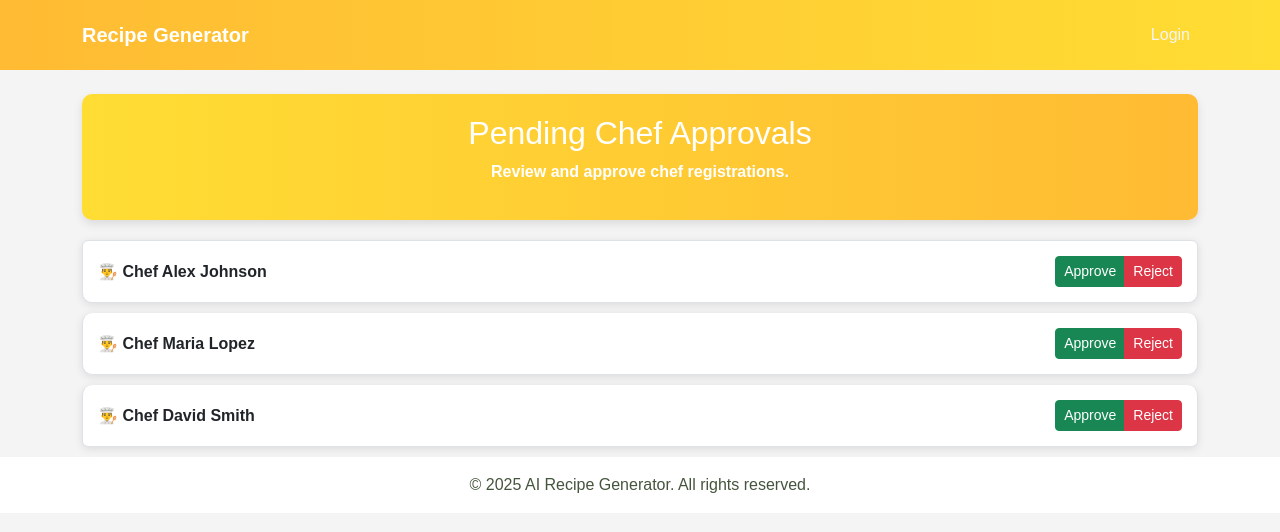
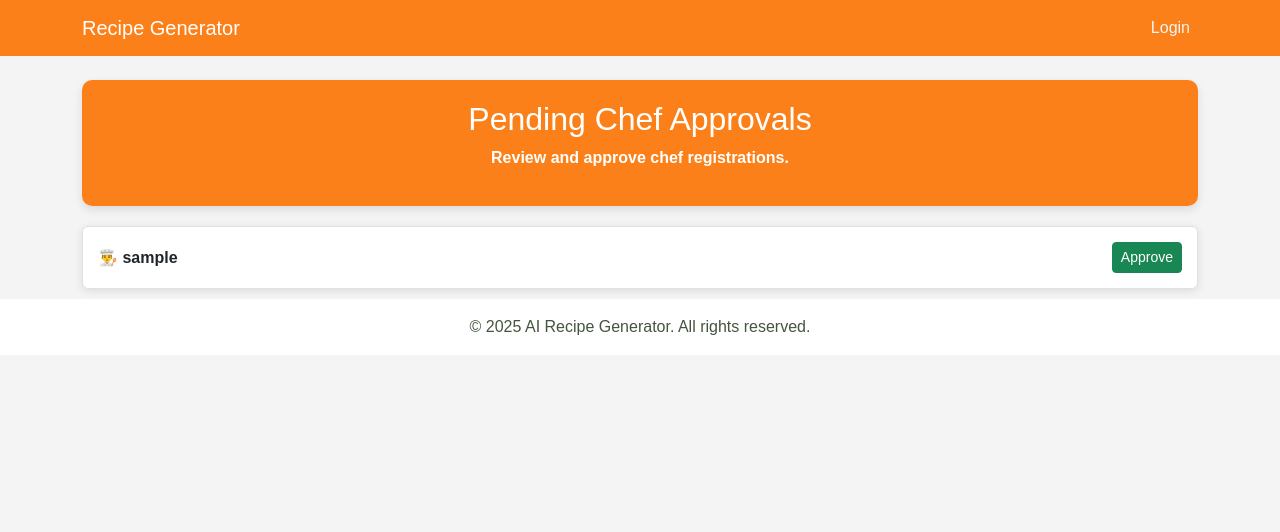
Before and after one commit to lishazz/recipe_generator, a Django app: template apps/administrator/templates/approve_chef.html in a window 1280 px wide. Shown: the top 532 px of the page. Run offline with Django 3.2, Linux system fonts and the light colour scheme; the template is opened without the code that fills it: most values are stand-ins (such as "Sample title", 1, 10 or a date in 2020); some libraries are stand-ins or nearby versions.

Commit message:
clear chef module

```diff
--- a/apps/administrator/templates/approve_chef.html
+++ b/apps/administrator/templates/approve_chef.html
@@ -10,27 +10,9 @@
         background-color: #f4f4f4;
         font-family: 'Poppins', sans-serif;
     }
-    .navbar {
-        background: linear-gradient(to right, #ffbb33, #ffdd33);
-        padding: 15px;
-    }
-    .navbar-brand {
-        font-weight: bold;
-        color: #fff !important;
-    }
-    .btn-custom {
-        background-color: #ffbb33;
-        color: #fff;
-        border-radius: 25px;
-        transition: 0.3s;
-        padding: 10px 20px;
-        font-weight: bold;
-    }
-    .btn-custom:hover {
-        background-color: #ffdd33;
-    }
+
     .dashboard-header {
-        background: linear-gradient(to right, #ffdd33, #ffbb33);
+        background: linear-gradient(to right, #FC8019, #FC8019);
         color: #fff;
         padding: 20px;
         border-radius: 10px;
@@ -70,24 +52,22 @@
         <p>Review and approve chef registrations.</p>
     </div>
     <ul class="list-group" id="pending-chefs">
-        <li class="list-group-item">👨‍🍳 Chef Alex Johnson
-            <div class="btn-group">
-                <button class="btn btn-success btn-sm">Approve</button>
-                <button class="btn btn-danger btn-sm">Reject</button>
-            </div>
-        </li>
-        <li class="list-group-item">👨‍🍳 Chef Maria Lopez
-            <div class="btn-group">
-                <button class="btn btn-success btn-sm">Approve</button>
-                <button class="btn btn-danger btn-sm">Reject</button>
-            </div>
-        </li>
-        <li class="list-group-item">👨‍🍳 Chef David Smith
-            <div class="btn-group">
-                <button class="btn btn-success btn-sm">Approve</button>
-                <button class="btn btn-danger btn-sm">Reject</button>
-            </div>
-        </li>
+        {% for chef in chefs %}
+            <li class="list-group-item">
+                👨‍🍳 {{ chef.username }}
+                <div class="btn-group">
+                    <form method="POST" action="{% url 'approve_chef' chef.id %}">
+                    {% csrf_token %}
+                    {% if chef.is_chef_approved %}
+                        <button class="btn btn-danger btn-sm" type="submit">Disable</button>
+                    {% else %}
+                        <button class="btn btn-success btn-sm" type="submit">Approve</button>
+                    {% endif %}
+                    </form>
+                </div>
+            </li>
+        {% endfor %}
+
     </ul>
 </section>
 
--- a/apps/common/models.py
+++ b/apps/common/models.py
@@ -10,6 +10,7 @@ class User(AbstractUser):
     role = models.CharField(max_length=20, choices=ROLES, default='default')
     registration_date = models.DateTimeField(auto_now_add=True)
     email = models.EmailField(unique=True)
+    is_chef_approved = models.BooleanField(default=False)
 
     # Explicit related_name to avoid clashes
     groups = models.ManyToManyField(
```
Also changed, not shown: apps/administrator/templates/administrator_dashboard.html (+16 -11 lines), apps/common/migrations/0006_user_is_chef_approved.py (added).
